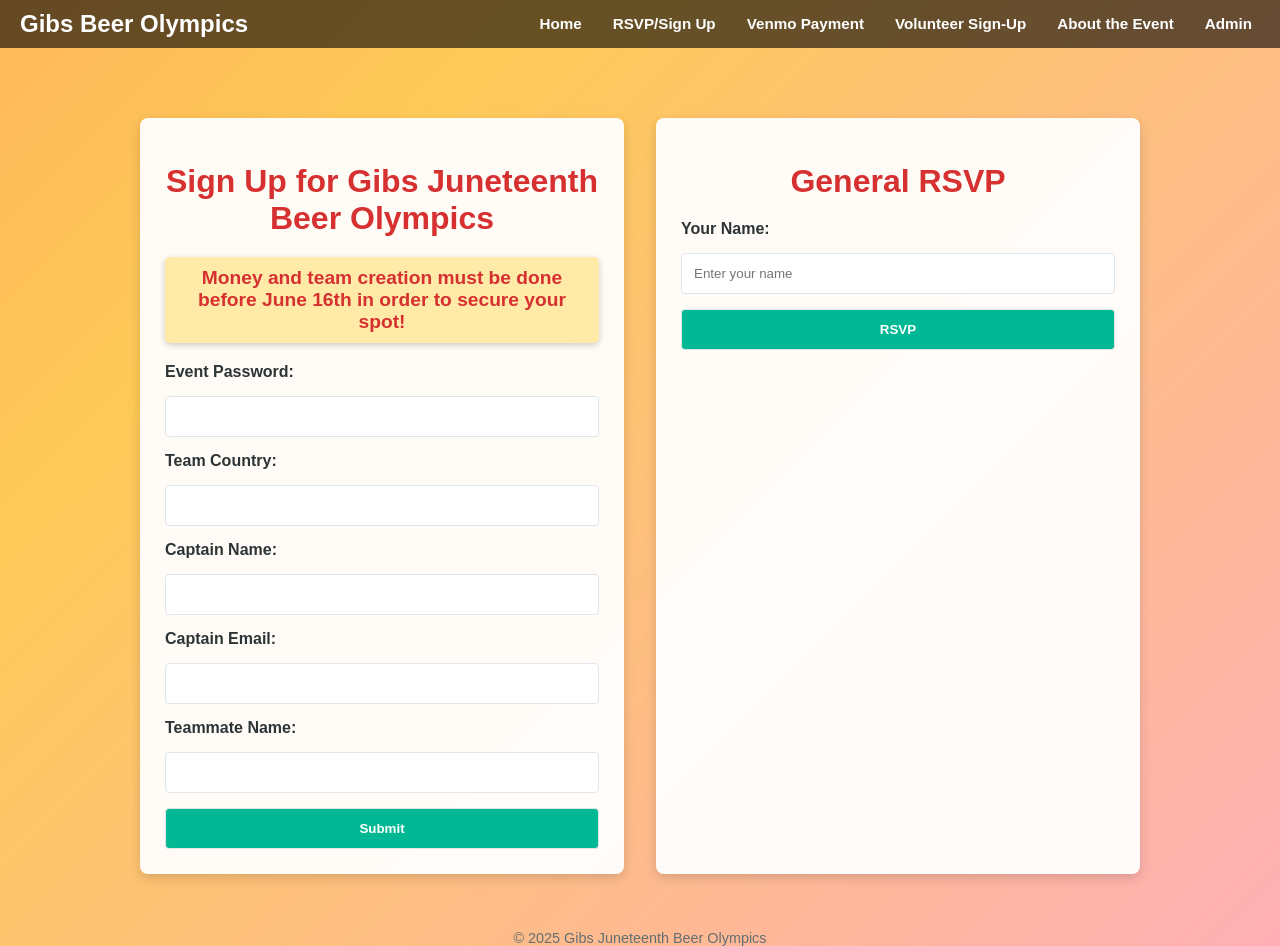
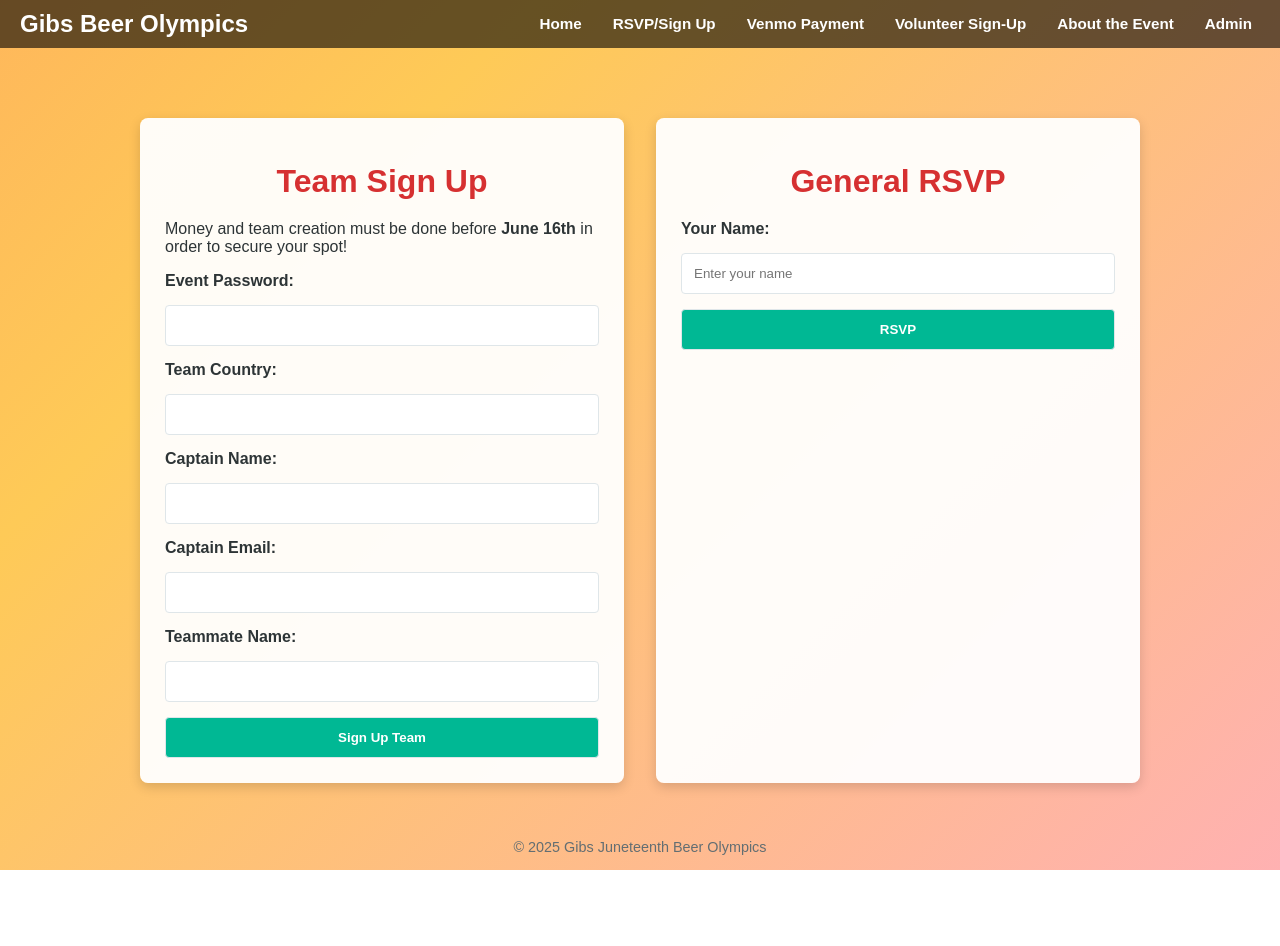
Before and after one commit to Flock-Gib/Beer-Olympics, a Flask app: page /signup in a window 1280 px wide. After the commit the page ends 870 px from the top, so only its background shows below. Run offline with Flask 3, Linux system fonts and the light colour scheme; data that the repository does not hold is empty.

Commit message:
Update signup.html

```diff
--- a/templates/signup.html
+++ b/templates/signup.html
@@ -3,7 +3,7 @@
 <head>
     <meta charset="UTF-8">
     <meta name="viewport" content="width=device-width, initial-scale=1.0">
-    <title>Sign Up - Gibs Juneteenth Beer Olympics</title>
+    <title>RSVP & Team Sign Up - Gibs Juneteenth Beer Olympics</title>
     <link rel="stylesheet" href="/static/styles.css">
 </head>
 <body>
@@ -24,9 +24,9 @@
 
     <div class="signup-container">
         <div class="team-signup">
-            <h1>Sign Up for Gibs Juneteenth Beer Olympics</h1>
+            <h1>Team Sign Up</h1>
 
-            <p style="text-align: center; color: #d63031; font-weight: bold; font-size: 1.2em; max-width: 600px; margin: 20px auto; background: #ffeaa7; padding: 10px; border-radius: 5px; box-shadow: 0 2px 6px rgba(0,0,0,0.2);">
+            <p class="highlighted-text">
                 Money and team creation must be done before <strong>June 16th</strong> in order to secure your spot!
             </p>
 
@@ -56,7 +56,7 @@
                 <label for="teammate_name">Teammate Name:</label>
                 <input type="text" id="teammate_name" name="teammate_name" required>
 
-                <button type="submit">Submit</button>
+                <button type="submit">Sign Up Team</button>
             </form>
         </div>
 
```
